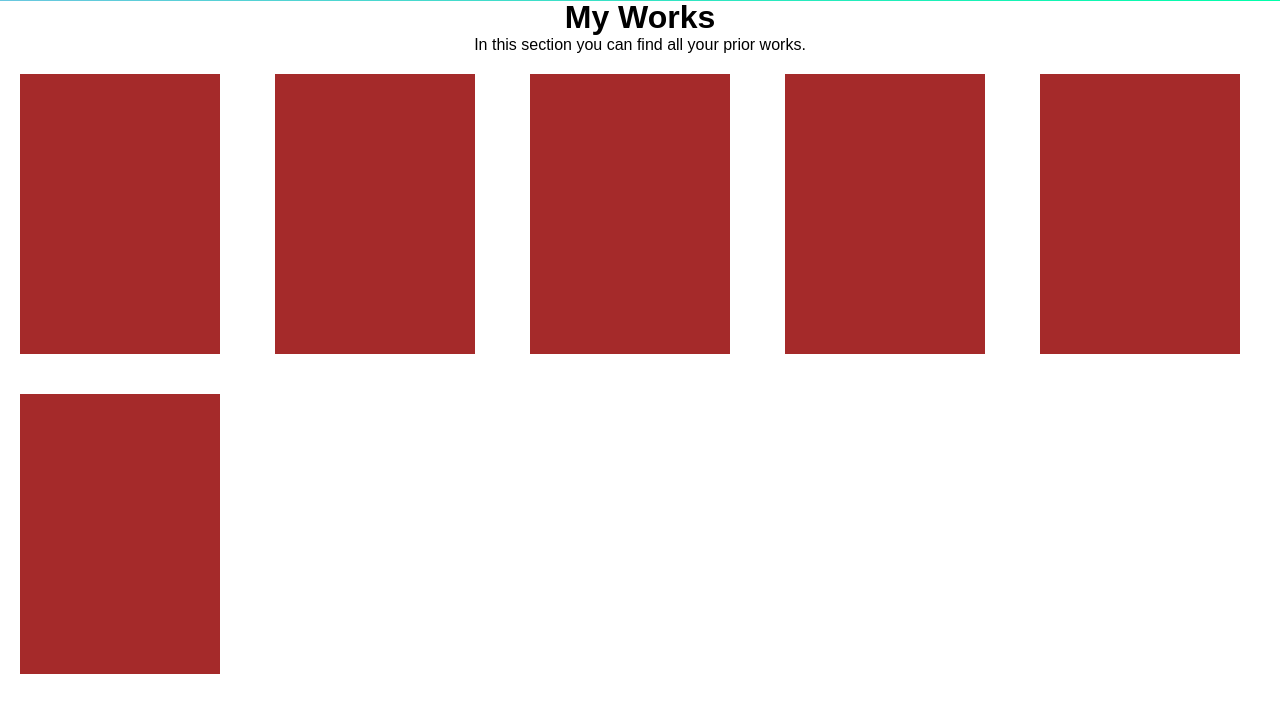
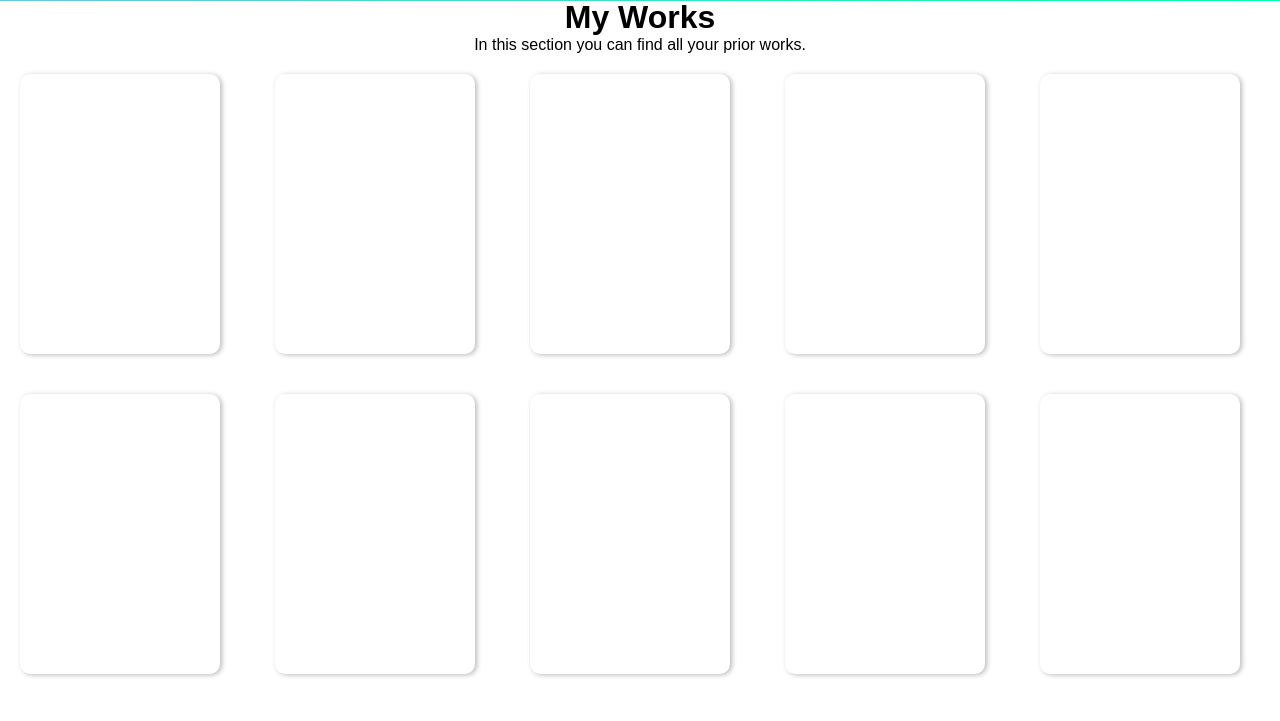
Before and after one commit to adnanbouthir/Class-Management-App, a PHP site: page /MyWorks.html in a window 1280 px wide; the page is wider, and only the part inside the window is pictured. Shown: the part 79-800 px from the top of that part. Run offline with PHP 8.4, Linux system fonts and the light colour scheme.

Commit message:
FInish card Add background MyWorks.html

```diff
--- a/MyWorks.html
+++ b/MyWorks.html
@@ -78,9 +78,23 @@
                 <div class="card6">
 
     </div>
+                    <div class="card7">
+
+    </div>
+                    <div class="card8">
+
+    </div>
+                    <div class="card9">
+
+    </div>
+                    <div class="card10">
+
+    </div>
 </div>
 
 </div>
+
+
 
 
 
--- a/style/MyWorks.css
+++ b/style/MyWorks.css
@@ -111,58 +111,107 @@ align-items: center;
 
 .cardscontainer{
     display: flex;
-    background-color: rgb(255, 255, 255);
     width: 1260px;
     height: 320px;
 
 }
 
 .cards{
-       display: flex;
-       justify-content: space-between;
-        flex-wrap: wrap;
+    display: flex;
+    justify-content: space-between;
+    flex-wrap: wrap;
 
 }
 
 .card1 {
     margin: 20px;
-    background-color: brown;
+    box-shadow: 2px 1px 5px 0px #bbbbbb;
+    background-color: rgb(255, 255, 255);
     width: 200px;
     height: 280px;
+    border-radius: 10px;
+
 }
 
 
 .card2 {
     margin: 20px;
-    background-color: brown;
+    box-shadow: 2px 1px 5px 0px #bbbbbb;
+    background-color: rgb(255, 255, 255);
+    border-radius: 10px;
     width: 200px;
     height: 280px;
 }
 
 .card3 {
     margin: 20px;
-    background-color: brown;
+    box-shadow: 2px 1px 5px 0px #bbbbbb;
+    background-color: rgb(255, 255, 255);
+    width: 200px;
+    height: 280px;
+    border-radius: 10px;
+}
+
+.card4 {
+    margin: 20px;
+    box-shadow: 2px 1px 5px 0px #bbbbbb;
+    background-color: rgb(255, 255, 255);
+    width: 200px;
+    height: 280px;
+    border-radius: 10px;
+}
+
+.card5 {
+    margin: 20px;
+    box-shadow: 2px 1px 5px 0px #bbbbbb;
+    background-color: rgb(255, 255, 255);
+    width: 200px;
+    height: 280px;
+    border-radius: 10px;
+}
+
+.card6 {
+    margin: 20px;
+    box-shadow: 2px 1px 5px 0px #bbbbbb;
+    background-color: rgb(255, 255, 255);
+    border-radius: 10px;
     width: 200px;
     height: 280px;
 }
 
-.card4 {
+
+.card7 {
     margin: 20px;
-    background-color: brown;
+    box-shadow: 2px 1px 5px 0px #bbbbbb;
+    background-color: rgb(255, 255, 255);
+    border-radius: 10px;
     width: 200px;
     height: 280px;
 }
 
-.card5 {
+.card8 {
     margin: 20px;
-    background-color: brown;
+    box-shadow: 2px 1px 5px 0px #bbbbbb;
+    background-color: rgb(255, 255, 255);
+    border-radius: 10px;
     width: 200px;
     height: 280px;
 }
 
-.card6 {
+.card9 {
     margin: 20px;
-    background-color: brown;
+    box-shadow: 2px 1px 5px 0px #bbbbbb;
+    background-color: rgb(255, 255, 255);
+    border-radius: 10px;
     width: 200px;
     height: 280px;
 }
+
+.card10 {
+    margin: 20px;
+    box-shadow: 2px 1px 5px 0px #bbbbbb;
+    background-color: rgb(255, 255, 255);
+    border-radius: 10px;
+    width: 200px;
+    height: 280px;
+}
```
Also changed, not shown: assets/images/Background.png (added).
